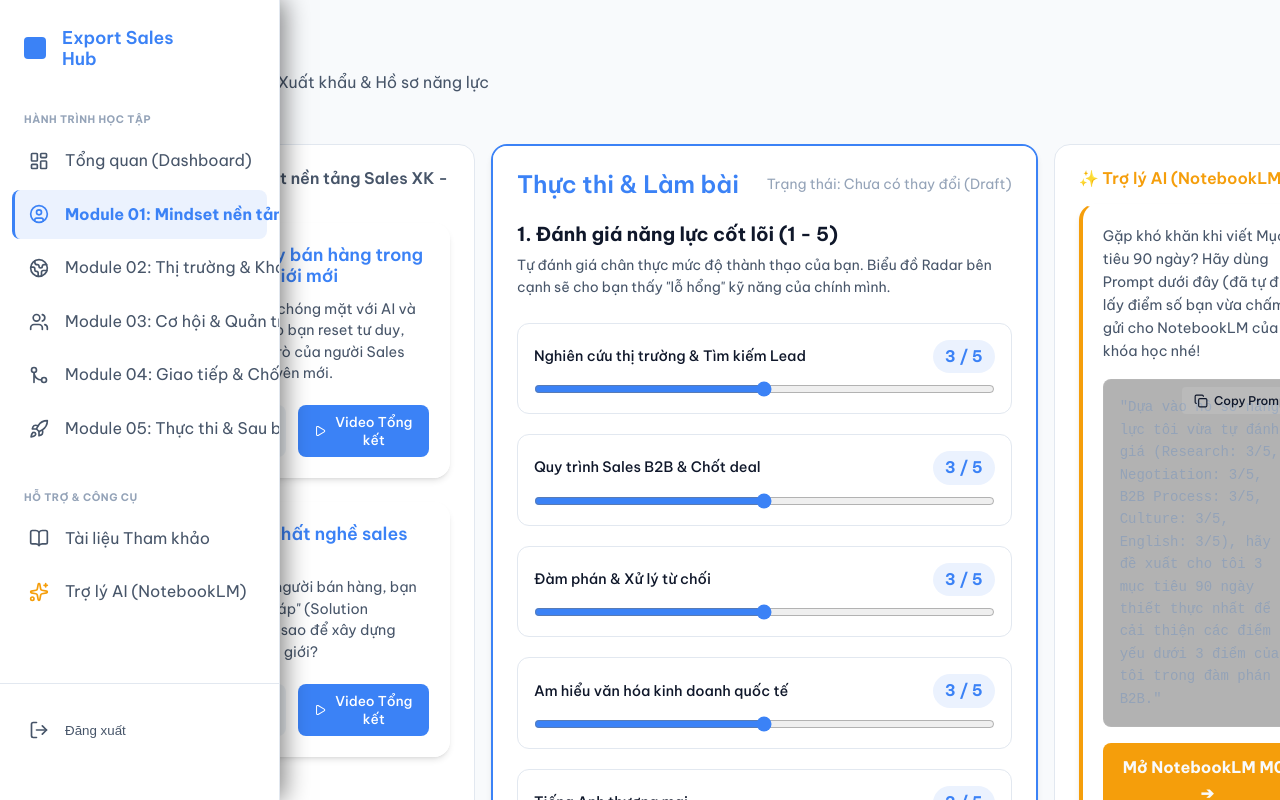
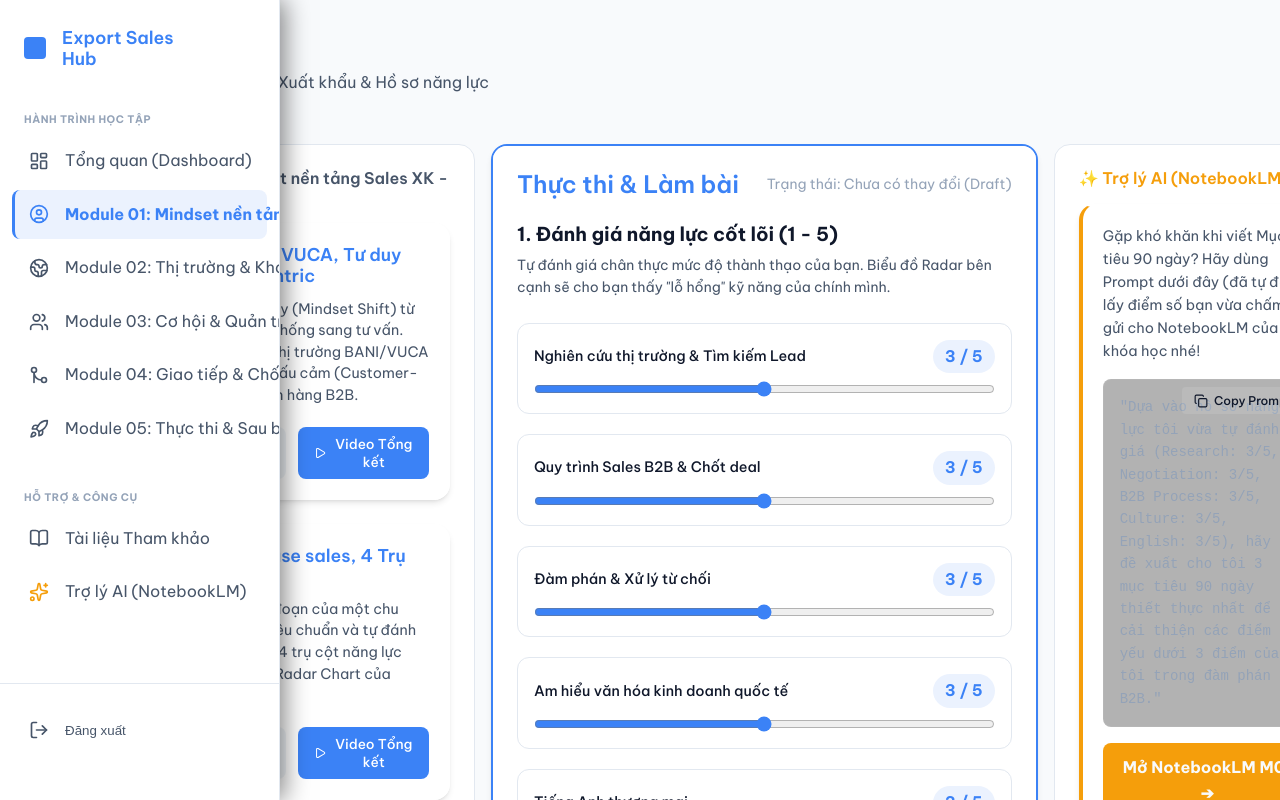
Before and after one commit to nhtrung11794/export-sales-hub, a Next.js app: page /m01 in a window 1280 px wide. Shown: the top 800 px of the page. Built offline with nearby package versions, Linux system fonts and the light colour scheme; no server answers.

Commit message:
fix: update M01 lesson titles and descriptions to strictly follow PRD

```diff
--- a/src/app/(app)/(modules)/m01/page.tsx
+++ b/src/app/(app)/(modules)/m01/page.tsx
@@ -97,10 +97,10 @@ export default function M01Page() {
       {/* BÀI 01 */}
       <div className="glass-panel" style={{ padding: '20px' }}>
         <h3 style={{ color: 'var(--accent-primary)', marginBottom: '12px', fontSize: '1.1rem' }}>
-          Bài 01 - Tư duy bán hàng trong bối cảnh thế giới mới
+          Bài 01 - BANI/VUCA, Tư duy Customer-centric
         </h3>
         <p style={{ fontSize: '0.9rem', color: 'var(--text-secondary)', marginBottom: '20px', lineHeight: '1.5' }}>
-          Thế giới thay đổi chóng mặt với AI và Data. Bài này giúp bạn reset tư duy, nhìn nhận lại vai trò của người Sales B2B trong kỷ nguyên mới.
+          Dịch chuyển tư duy (Mindset Shift) từ bán hàng truyền thống sang tư vấn. Hiểu rõ bối cảnh thị trường BANI/VUCA để xây dựng sự thấu cảm (Customer-centric) với khách hàng B2B.
         </p>
         <div style={{ display: 'flex', gap: '12px' }}>
           <button
@@ -125,10 +125,10 @@ export default function M01Page() {
       {/* BÀI 02 */}
       <div className="glass-panel" style={{ padding: '20px' }}>
         <h3 style={{ color: 'var(--accent-primary)', marginBottom: '12px', fontSize: '1.1rem' }}>
-          Bài 02 - Bản chất nghề sales xuất khẩu
+          Bài 02 - 5 Phase sales, 4 Trụ cột năng lực
         </h3>
         <p style={{ fontSize: '0.9rem', color: 'var(--text-secondary)', marginBottom: '20px', lineHeight: '1.5' }}>
-          Bạn không chỉ là người bán hàng, bạn là "Cố vấn giải pháp" (Solution Consultant). Làm sao để xây dựng niềm tin vượt biên giới?
+          Nắm vững 5 giai đoạn của một chu trình Sales B2B tiêu chuẩn và tự đánh giá bản thân qua 4 trụ cột năng lực cốt lõi để vẽ nên Radar Chart của riêng bạn.
         </p>
         <div style={{ display: 'flex', gap: '12px' }}>
           <button
```
